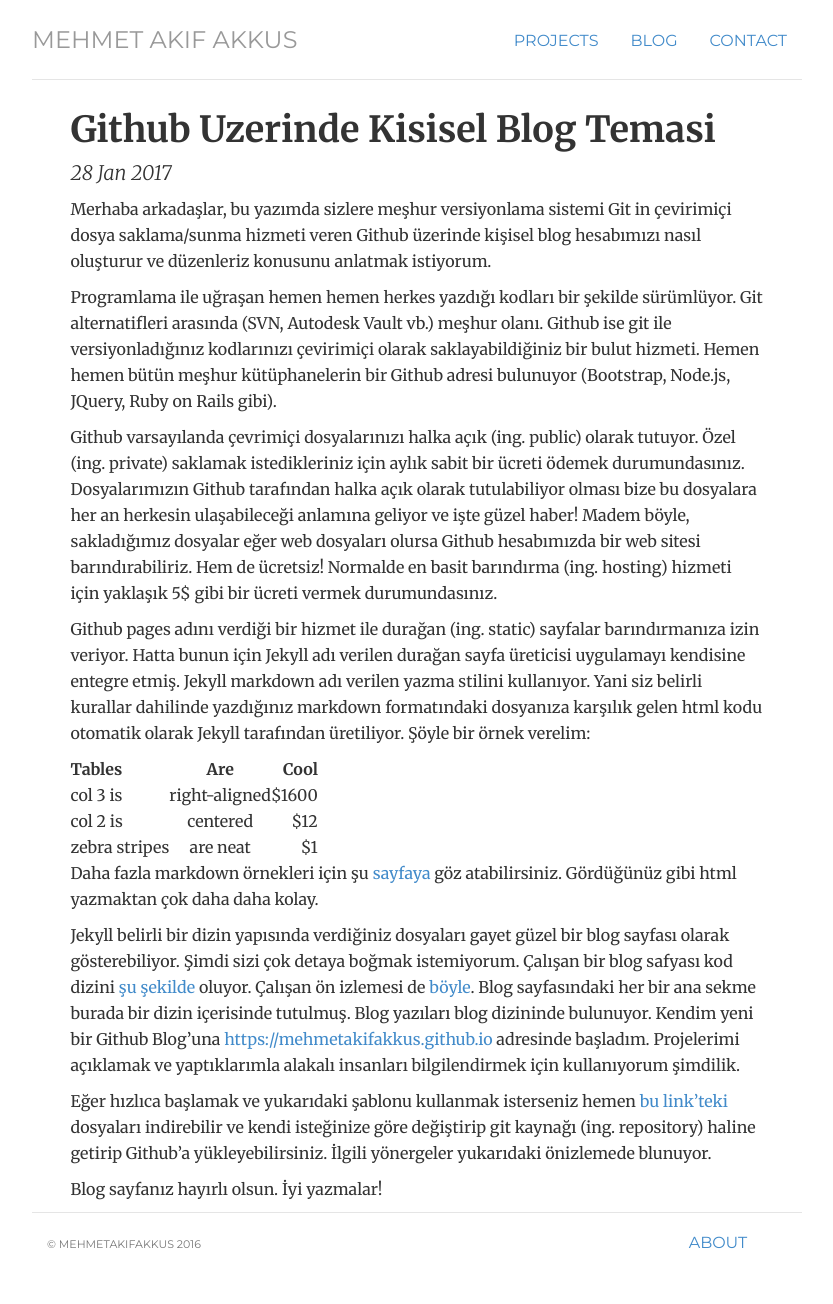
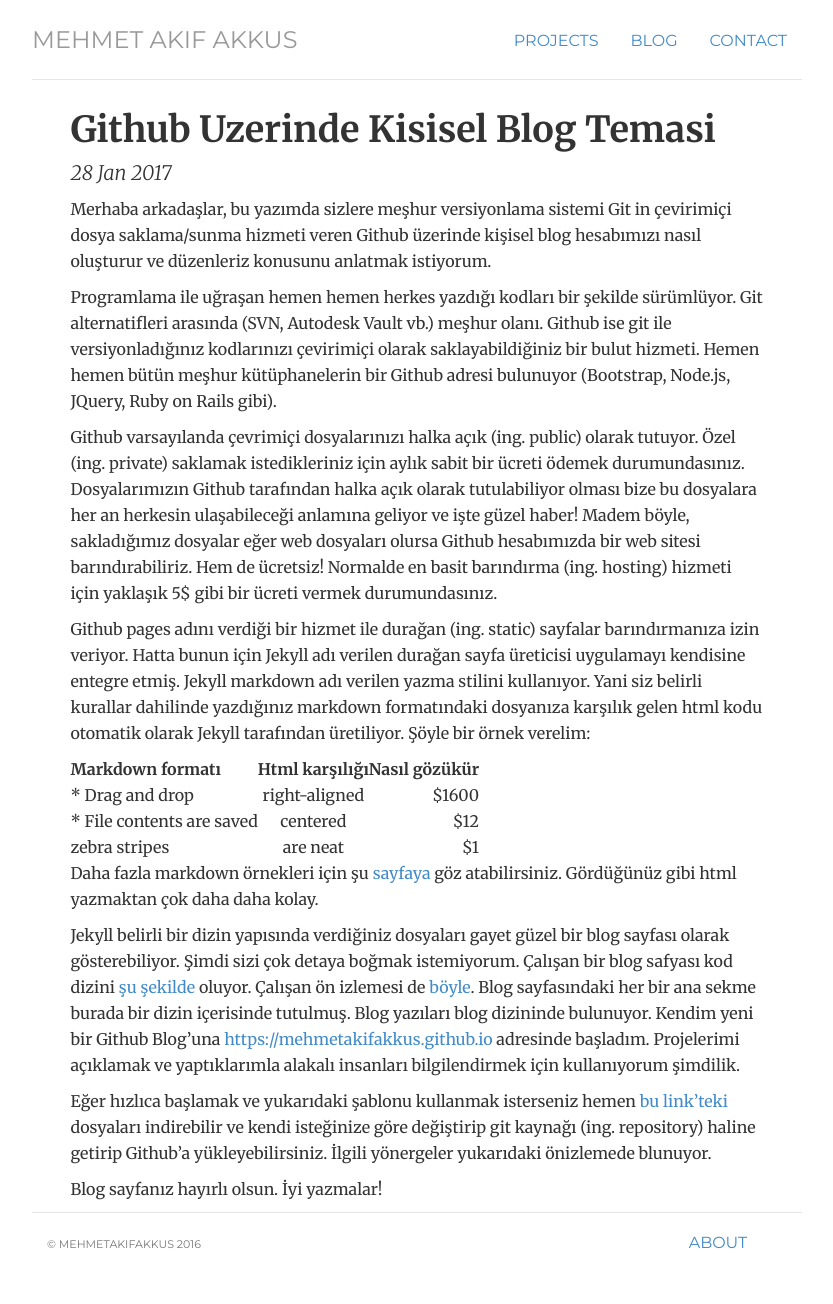
Before and after one commit to mehmetakifakkus/mehmetakifakkus.github.io, a Jekyll site: the page built from _posts/2017-01-28-github-uzerinde-kisisel-blog-temasi.md, in a window 1280 px wide. Shown: the whole page, without its empty margins (223-1056 px from the left). Built offline with Jekyll 4.4.1, drawn with Linux system fonts in a browser that asks for light colours; our own code applies the rules of GitHub Pages for plain Markdown files.

Commit message:
Update 2017-01-28-github-uzerinde-kisisel-blog-temasi.md

```diff
--- a/_posts/2017-01-28-github-uzerinde-kisisel-blog-temasi.md
+++ b/_posts/2017-01-28-github-uzerinde-kisisel-blog-temasi.md
@@ -6,12 +6,11 @@ Github varsayılanda çevrimiçi dosyalarınızı halka açık (ing. public) ola
 
 Github pages adını verdiği bir hizmet ile durağan (ing. static) sayfalar barındırmanıza izin veriyor. Hatta bunun için Jekyll adı verilen durağan sayfa üreticisi uygulamayı kendisine entegre etmiş. Jekyll markdown adı verilen yazma stilini kullanıyor. Yani siz belirli kurallar dahilinde yazdığınız markdown formatındaki dosyanıza karşılık gelen html kodu otomatik olarak Jekyll tarafından üretiliyor. Şöyle bir örnek verelim:
 
-| Tables        | Are           | Cool  |
+| Markdown formatı | Html karşılığı | Nasıl gözükür |
 | ------------- |:-------------:| -----:|
-| col 3 is      | right-aligned | $1600 |
-| col 2 is      | centered      |   $12 |
-| zebra stripes | are neat      |    $1 |
-{:.mbtablestyle}
+| * Drag and drop          | right-aligned     | $1600 |
+| * File contents are saved | centered          |   $12 |
+| zebra stripes             | are neat          |    $1 |
 
 Daha fazla markdown örnekleri için şu [sayfaya](https://jbt.github.io/markdown-editor) göz atabilirsiniz. Gördüğünüz gibi html yazmaktan çok daha daha kolay.
 
```
